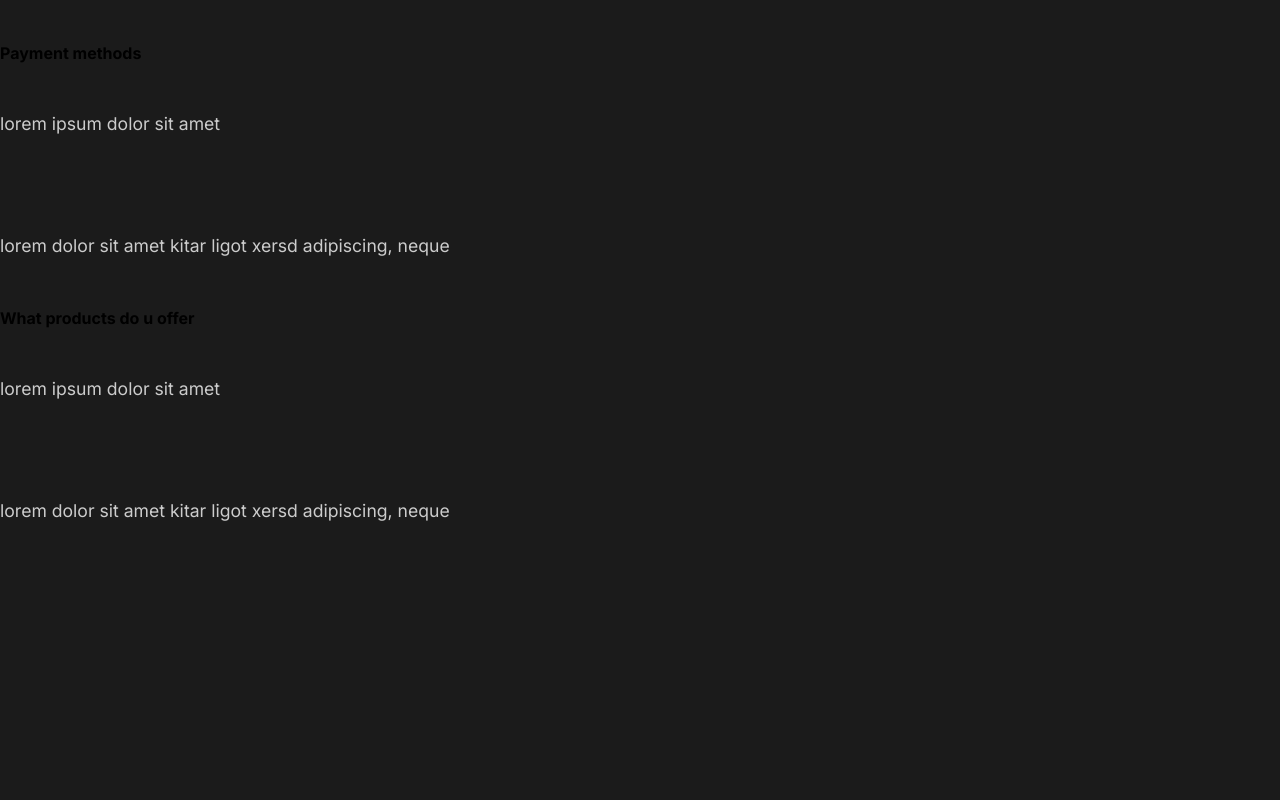
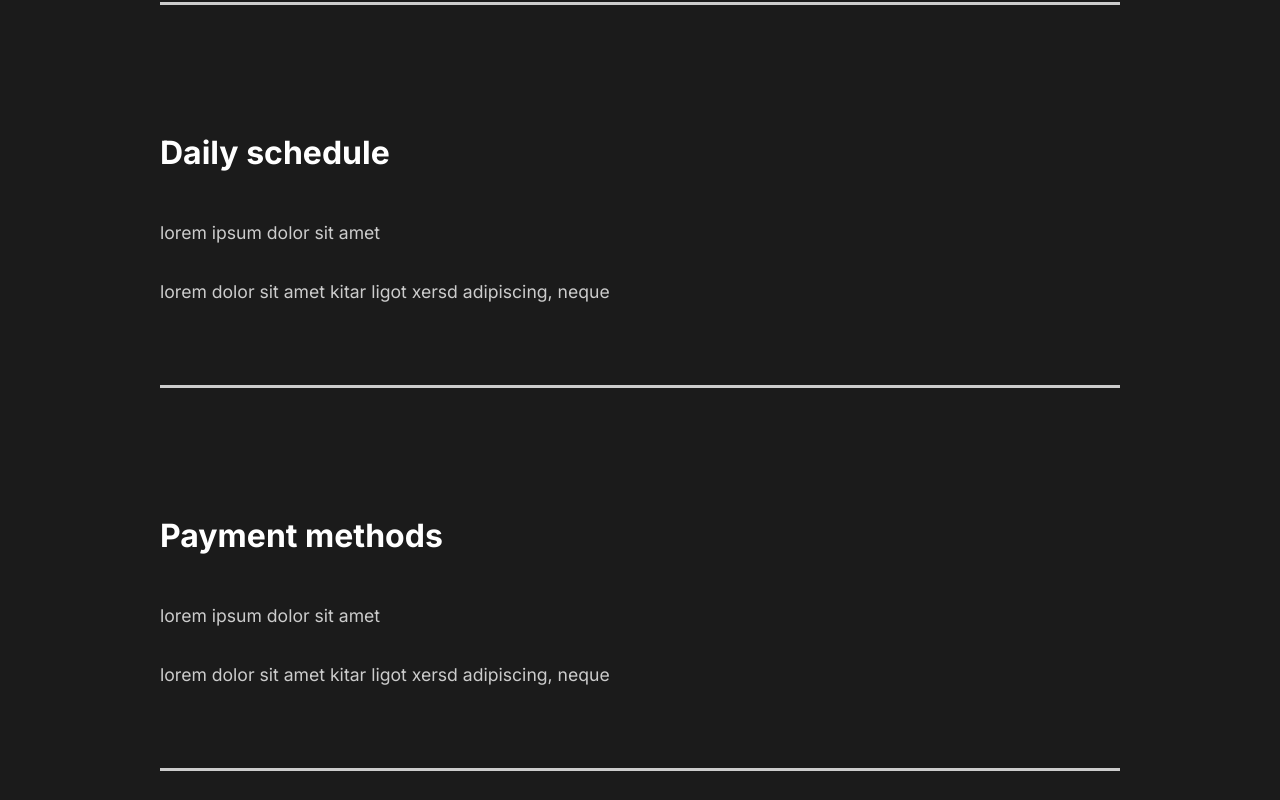
Before and after one commit to matskevichAnthony/movies-react-website, a React (Create React App) app: page / in a window 1280 px wide. Shown: the part 2500-3300 px from the top of the page. Before the commit the page ends 3073 px from the top, so only its background shows below. Built offline with nearby package versions, Linux system fonts and the light colour scheme.

Commit message:
Faq section styled

```diff
--- a/src/components/FaqSection.js
+++ b/src/components/FaqSection.js
@@ -1,8 +1,10 @@
 import React from 'react';
+import styled from 'styled-components';
+import { About } from '../styles';
 
 const FaqSection = () => {
     return (
-        <div className="faq">
+        <Faq>
             <h2>Any questions <span>FAQ</span></h2>
             <div className="question">
                 <h4>How do i start?</h4>
@@ -12,6 +14,7 @@
                         lorem dolor sit amet kitar ligot xersd adipiscing, neque
                     </p>
                 </div>
+                <div className="faq-line"></div>
             </div>
             <div className="question">
                 <h4>Daily schedule</h4>
@@ -21,6 +24,7 @@
                         lorem dolor sit amet kitar ligot xersd adipiscing, neque
                     </p>
                 </div>
+                <div className="faq-line"></div>
             </div>
             <div className="question">
                 <h4>Payment methods</h4>
@@ -30,6 +34,7 @@
                         lorem dolor sit amet kitar ligot xersd adipiscing, neque
                     </p>
                 </div>
+                <div className="faq-line"></div>
             </div>
             <div className="question">
                 <h4>What products do u offer</h4>
@@ -39,9 +44,38 @@
                         lorem dolor sit amet kitar ligot xersd adipiscing, neque
                     </p>
                 </div>
+                <div className="faq-line"></div>
             </div>
-        </div>
+        </Faq>
     )
 }
 
+const Faq = styled(About)`
+    display:block;
+    span{
+        display:block;
+    }
+    h2{
+        padding-bottom: 2rem;
+        font-weight:lighter;
+    }
+    .faq-line{
+        background: #cccccc;
+        height: 0.2rem;
+        margin: 2rem 0rem;
+        width: 100%;
+    }
+    .question{
+        padding: 3rem 0rem;
+        cursor:pointer;
+    }
+    .answer{
+        padding: 2rem 0rem;
+        p{
+        padding:1rem 0rem;
+        }
+    }
+
+`;
+
 export default FaqSection;
--- a/src/components/GlobalStyle.js
+++ b/src/components/GlobalStyle.js
@@ -39,6 +39,7 @@
             }
             h4{
                 font-weight: bold;
+                font-size: 2rem;
             }
             a{
                 font-size:1.1.rem;
```
